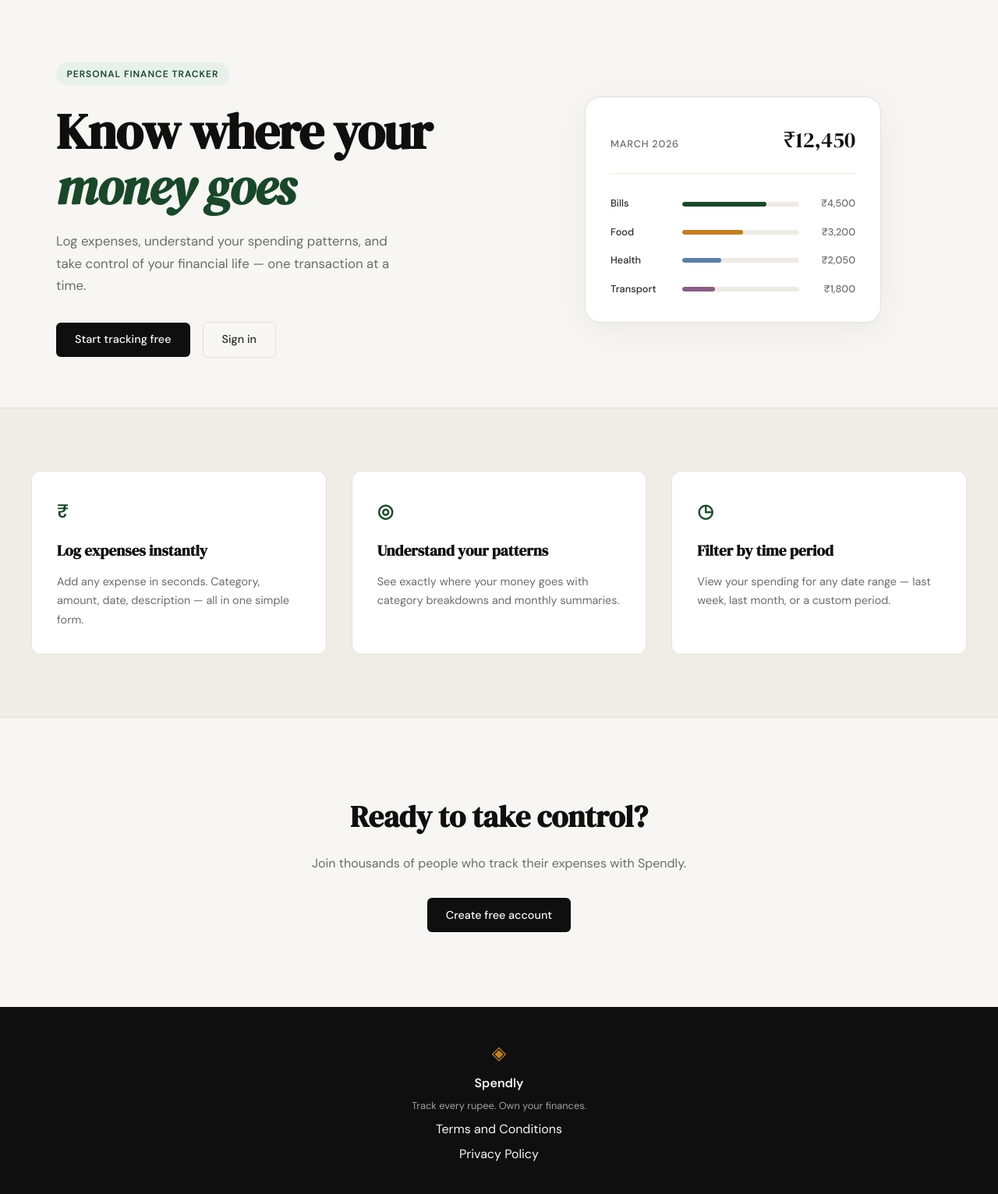
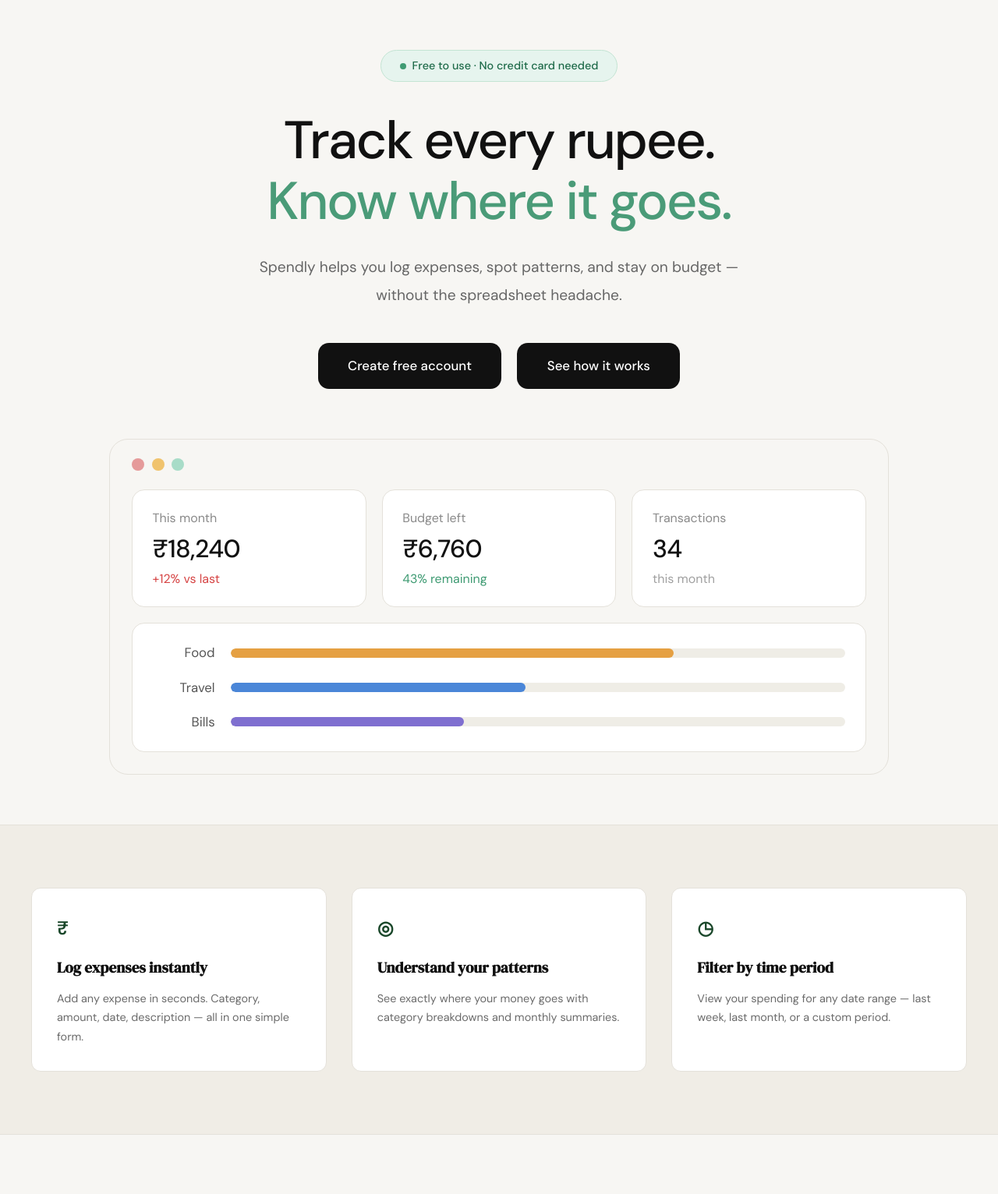
Before and after one commit to newazsharif/Spendly, a Flask app: page / in a window 1280 px wide. Shown: the part 61-1593 px from the top of the page at 78% size. Run offline with Flask 3, Linux system fonts and the light colour scheme.

Commit message:
landing: redesign hero section to match mockup
Co-Authored-By: Claude Sonnet 5.5 <noreply@anthropic.com>

```diff
--- a/static/css/style.css
+++ b/static/css/style.css
@@ -124,137 +124,190 @@ a { color: inherit; text-decoration: none; }
 /* ------------------------------------------------------------------ */
 
 .hero {
-    padding: 5rem 2rem 4rem;
-    display: grid;
-    grid-template-columns: 1fr 1fr;
-    gap: 4rem;
-    align-items: center;
+    padding: 4rem 2rem 4rem;
     max-width: var(--max-width);
+    margin: 0 auto;
+    text-align: center;
+}
+
+.hero-inner {
+    max-width: 760px;
     margin: 0 auto;
 }
 
 .hero-badge {
-    display: inline-block;
-    background: var(--accent-light);
-    color: var(--accent);
-    font-size: 0.75rem;
-    font-weight: 600;
-    letter-spacing: 0.08em;
-    text-transform: uppercase;
-    padding: 0.35rem 0.85rem;
+    display: inline-flex;
+    align-items: center;
+    gap: 0.5rem;
+    background: #e6f4ee;
+    border: 1px solid #c3e4d3;
+    color: #1f6b4a;
+    font-size: 0.9rem;
+    font-weight: 500;
+    padding: 0.5rem 1.5rem;
     border-radius: 999px;
-    margin-bottom: 1.5rem;
+    margin-bottom: 2.25rem;
+}
+
+.hero-badge-dot {
+    width: 8px;
+    height: 8px;
+    border-radius: 50%;
+    background: #3f9b73;
 }
 
 .hero-title {
-    font-family: var(--font-display);
-    font-size: clamp(2.5rem, 5vw, 4rem);
-    line-height: 1.1;
-    letter-spacing: -0.02em;
-    color: var(--ink);
-    margin-bottom: 1.25rem;
+    font-family: var(--font-body);
+    font-weight: 500;
+    font-size: clamp(2.5rem, 6vw, 4.25rem);
+    line-height: 1.15;
+    letter-spacing: -0.03em;
+    color: #111;
+    margin-bottom: 1.75rem;
 }
 
-.hero-title em {
-    font-style: italic;
-    color: var(--accent);
-}
+.hero-title-accent { color: #4a9b78; }
 
 .hero-subtitle {
-    font-size: 1.05rem;
-    color: var(--ink-muted);
-    line-height: 1.7;
-    max-width: 460px;
-    margin-bottom: 2rem;
+    font-size: 1.2rem;
+    color: #666;
+    line-height: 1.85;
+    max-width: 640px;
+    margin: 0 auto 2.75rem;
 }
 
 .hero-actions {
     display: flex;
-    gap: 1rem;
+    gap: 1.25rem;
     align-items: center;
+    justify-content: center;
+    flex-wrap: wrap;
 }
 
+.btn-hero {
+    display: inline-block;
+    background: #111;
+    color: #fff;
+    padding: 1rem 2.4rem;
+    border-radius: 14px;
+    font-family: var(--font-body);
+    font-size: 1.05rem;
+    font-weight: 500;
+    transition: background 0.2s;
+}
+
+.btn-hero:hover { background: var(--accent); }
+
 /* ------------------------------------------------------------------ */
-/* Mock card (hero visual)                                             */
+/* Dashboard preview (hero visual)                                     */
 /* ------------------------------------------------------------------ */
 
 .hero-visual {
     display: flex;
     justify-content: center;
+    margin-top: 4rem;
+    text-align: left;
 }
 
-.mock-card {
+.dash-card {
+    background: var(--paper);
+    border: 1px solid var(--border);
+    border-radius: 24px;
+    padding: 1.5rem 1.75rem 1.75rem;
+    width: 100%;
+    max-width: 1000px;
+}
+
+.dash-dots {
+    display: flex;
+    gap: 0.6rem;
+    margin-bottom: 1.5rem;
+}
+
+.dash-dot {
+    width: 16px;
+    height: 16px;
+    border-radius: 50%;
+}
+
+.dash-dot-red { background: #e59a9a; }
+.dash-dot-yellow { background: #f0c36d; }
+.dash-dot-green { background: #a8dcc8; }
+
+.dash-stats {
+    display: grid;
+    grid-template-columns: repeat(3, 1fr);
+    gap: 1.25rem;
+    margin-bottom: 1.25rem;
+}
+
+.dash-stat {
+    display: flex;
+    flex-direction: column;
     background: var(--paper-card);
     border: 1px solid var(--border);
-    border-radius: var(--radius-lg);
-    padding: 2rem;
-    width: 100%;
-    max-width: 380px;
-    box-shadow: 0 8px 40px rgba(0,0,0,0.06);
+    border-radius: 16px;
+    padding: 1.4rem 1.6rem;
 }
 
-.mock-card-header {
-    display: flex;
-    justify-content: space-between;
-    align-items: baseline;
-    margin-bottom: 1.75rem;
-    padding-bottom: 1.25rem;
-    border-bottom: 1px solid var(--border-soft);
+.dash-stat-label {
+    font-size: 1rem;
+    color: #8a8a8a;
+    margin-bottom: 0.5rem;
 }
 
-.mock-label {
-    font-size: 0.8rem;
+.dash-stat-value {
+    font-size: 2rem;
     font-weight: 500;
-    color: var(--ink-muted);
-    text-transform: uppercase;
-    letter-spacing: 0.06em;
+    line-height: 1.2;
+    letter-spacing: -0.02em;
+    color: #111;
+    margin-bottom: 0.4rem;
 }
 
-.mock-total {
-    font-family: var(--font-display);
-    font-size: 1.75rem;
-    color: var(--ink);
+.dash-stat-note { font-size: 1rem; }
+.dash-down { color: #d64545; }
+.dash-up { color: #3f9b73; }
+.dash-muted { color: #a0a0a0; }
+
+.dash-bars {
+    background: var(--paper-card);
+    border: 1px solid var(--border);
+    border-radius: 16px;
+    padding: 1.5rem 1.6rem;
+    display: flex;
+    flex-direction: column;
+    gap: 1.1rem;
 }
 
-.mock-bars { display: flex; flex-direction: column; gap: 1rem; }
-
-.mock-bar-row {
+.dash-bar-row {
     display: grid;
-    grid-template-columns: 80px 1fr 60px;
+    grid-template-columns: 80px 1fr;
     align-items: center;
-    gap: 0.75rem;
+    gap: 1.25rem;
 }
 
-.mock-cat {
-    font-size: 0.8rem;
-    font-weight: 500;
-    color: var(--ink-soft);
+.dash-bar-cat {
+    font-size: 1.05rem;
+    color: #555;
+    text-align: right;
 }
 
-.mock-bar-track {
-    height: 6px;
-    background: var(--border-soft);
+.dash-bar-track {
+    height: 12px;
+    background: #efede6;
     border-radius: 999px;
     overflow: hidden;
 }
 
-.mock-bar {
+.dash-bar {
     height: 100%;
-    background: var(--accent);
     border-radius: 999px;
-    transition: width 0.6s ease;
 }
 
-.mock-bar-2 { background: var(--accent-2); }
-.mock-bar-3 { background: #5b7fa6; }
-.mock-bar-4 { background: #8b5e83; }
-
-.mock-amt {
-    font-size: 0.8rem;
-    font-weight: 500;
-    color: var(--ink-muted);
-    text-align: right;
-}
+.dash-bar-food { background: #e5a042; }
+.dash-bar-travel { background: #4a86d8; }
+.dash-bar-bills { background: #7f6fd0; }
 
 /* ------------------------------------------------------------------ */
 /* Buttons                                                             */
@@ -564,19 +617,12 @@ a { color: inherit; text-decoration: none; }
 /* ------------------------------------------------------------------ */
 
 @media (max-width: 900px) {
-    .hero {
-        grid-template-columns: 1fr;
-        text-align: center;
-    }
-
-    .hero-subtitle { max-width: 100%; }
-    .hero-actions { justify-content: center; }
-    .hero-visual { display: none; }
-
     .features-inner { grid-template-columns: 1fr; }
+    .dash-stats { grid-template-columns: 1fr; }
 }
 
 @media (max-width: 600px) {
     .nav-links a:not(.nav-cta) { display: none; }
     .hero { padding: 3rem 1rem 2rem; }
+    .dash-card { padding: 1rem; }
 }
--- a/templates/landing.html
+++ b/templates/landing.html
@@ -6,55 +6,56 @@
 
 <section class="hero">
     <div class="hero-inner">
-        <div class="hero-badge">Personal Finance Tracker</div>
+        <div class="hero-badge"><span class="hero-badge-dot"></span>Free to use · No credit card needed</div>
         <h1 class="hero-title">
-            Know where your<br>
-            <em>money goes</em>
+            Track every rupee.<br>
+            <span class="hero-title-accent">Know where it goes.</span>
         </h1>
         <p class="hero-subtitle">
-            Log expenses, understand your spending patterns,
-            and take control of your financial life —
-            one transaction at a time.
+            Spendly helps you log expenses, spot patterns, and stay
+            on budget — without the spreadsheet headache.
         </p>
         <div class="hero-actions">
-            <a href="{{ url_for('register') }}" class="btn-primary">Start tracking free</a>
-            <a href="{{ url_for('login') }}" class="btn-ghost">Sign in</a>
+            <a href="{{ url_for('register') }}" class="btn-hero">Create free account</a>
+            <a href="#" class="btn-hero">See how it works</a>
         </div>
     </div>
     <div class="hero-visual">
-        <div class="mock-card">
-            <div class="mock-card-header">
-                <span class="mock-label">March 2026</span>
-                <span class="mock-total">₹12,450</span>
+        <div class="dash-card">
+            <div class="dash-dots">
+                <span class="dash-dot dash-dot-red"></span>
+                <span class="dash-dot dash-dot-yellow"></span>
+                <span class="dash-dot dash-dot-green"></span>
             </div>
-            <div class="mock-bars">
-                <div class="mock-bar-row">
-                    <span class="mock-cat">Bills</span>
-                    <div class="mock-bar-track">
-                        <div class="mock-bar" style="width: 72%"></div>
-                    </div>
-                    <span class="mock-amt">₹4,500</span>
+            <div class="dash-stats">
+                <div class="dash-stat">
+                    <span class="dash-stat-label">This month</span>
+                    <span class="dash-stat-value">₹18,240</span>
+                    <span class="dash-stat-note dash-down">+12% vs last</span>
                 </div>
-                <div class="mock-bar-row">
-                    <span class="mock-cat">Food</span>
-                    <div class="mock-bar-track">
-                        <div class="mock-bar mock-bar-2" style="width: 52%"></div>
-                    </div>
-                    <span class="mock-amt">₹3,200</span>
+                <div class="dash-stat">
+                    <span class="dash-stat-label">Budget left</span>
+                    <span class="dash-stat-value">₹6,760</span>
+                    <span class="dash-stat-note dash-up">43% remaining</span>
                 </div>
-                <div class="mock-bar-row">
-                    <span class="mock-cat">Health</span>
-                    <div class="mock-bar-track">
-                        <div class="mock-bar mock-bar-3" style="width: 33%"></div>
-                    </div>
-                    <span class="mock-amt">₹2,050</span>
+                <div class="dash-stat">
+                    <span class="dash-stat-label">Transactions</span>
+                    <span class="dash-stat-value">34</span>
+                    <span class="dash-stat-note dash-muted">this month</span>
                 </div>
-                <div class="mock-bar-row">
-                    <span class="mock-cat">Transport</span>
-                    <div class="mock-bar-track">
-                        <div class="mock-bar mock-bar-4" style="width: 28%"></div>
-                    </div>
-                    <span class="mock-amt">₹1,800</span>
+            </div>
+            <div class="dash-bars">
+                <div class="dash-bar-row">
+                    <span class="dash-bar-cat">Food</span>
+                    <div class="dash-bar-track"><div class="dash-bar dash-bar-food" style="width: 72%"></div></div>
+                </div>
+                <div class="dash-bar-row">
+                    <span class="dash-bar-cat">Travel</span>
+                    <div class="dash-bar-track"><div class="dash-bar dash-bar-travel" style="width: 48%"></div></div>
+                </div>
+                <div class="dash-bar-row">
+                    <span class="dash-bar-cat">Bills</span>
+                    <div class="dash-bar-track"><div class="dash-bar dash-bar-bills" style="width: 38%"></div></div>
                 </div>
             </div>
         </div>
```
